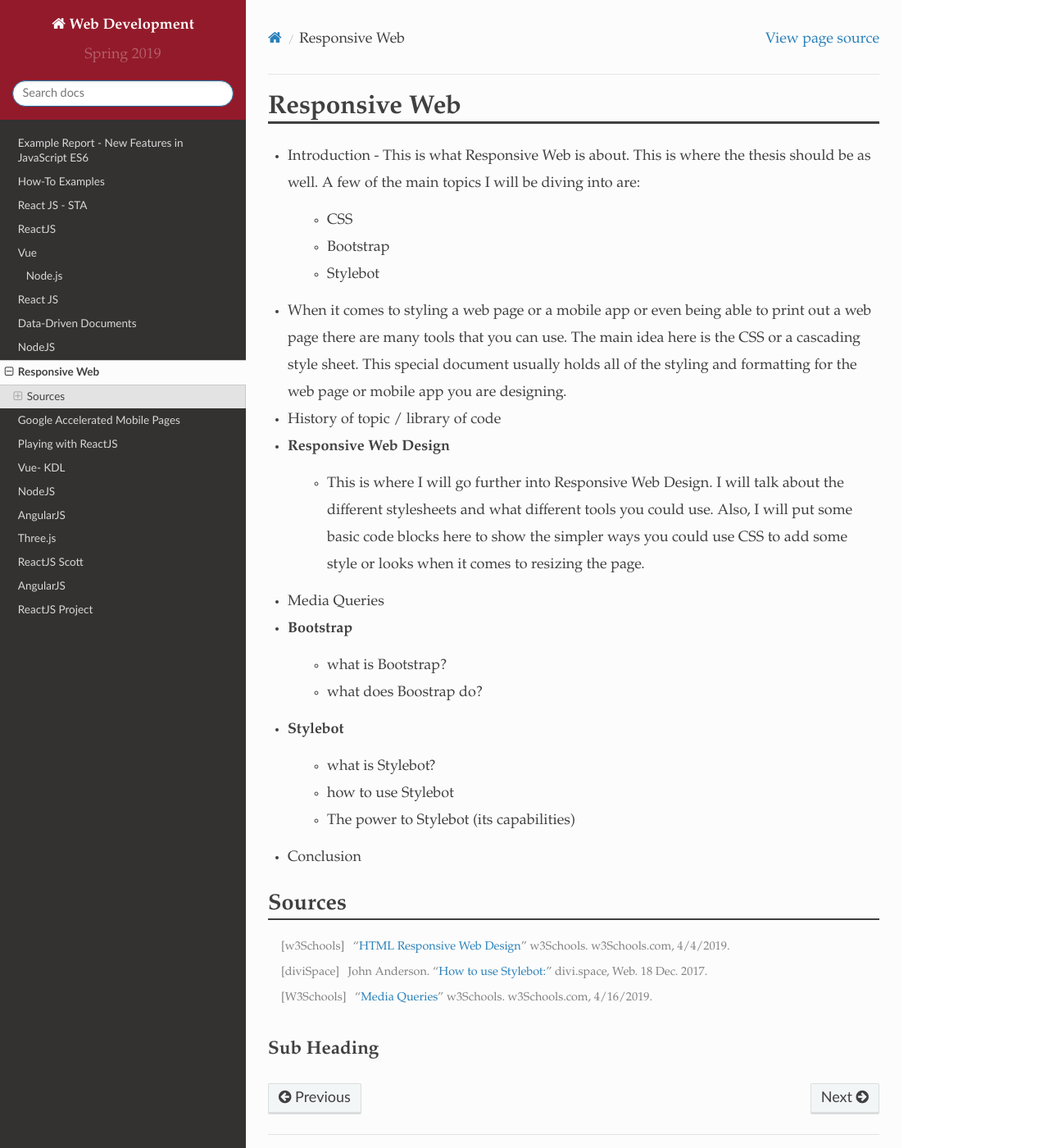
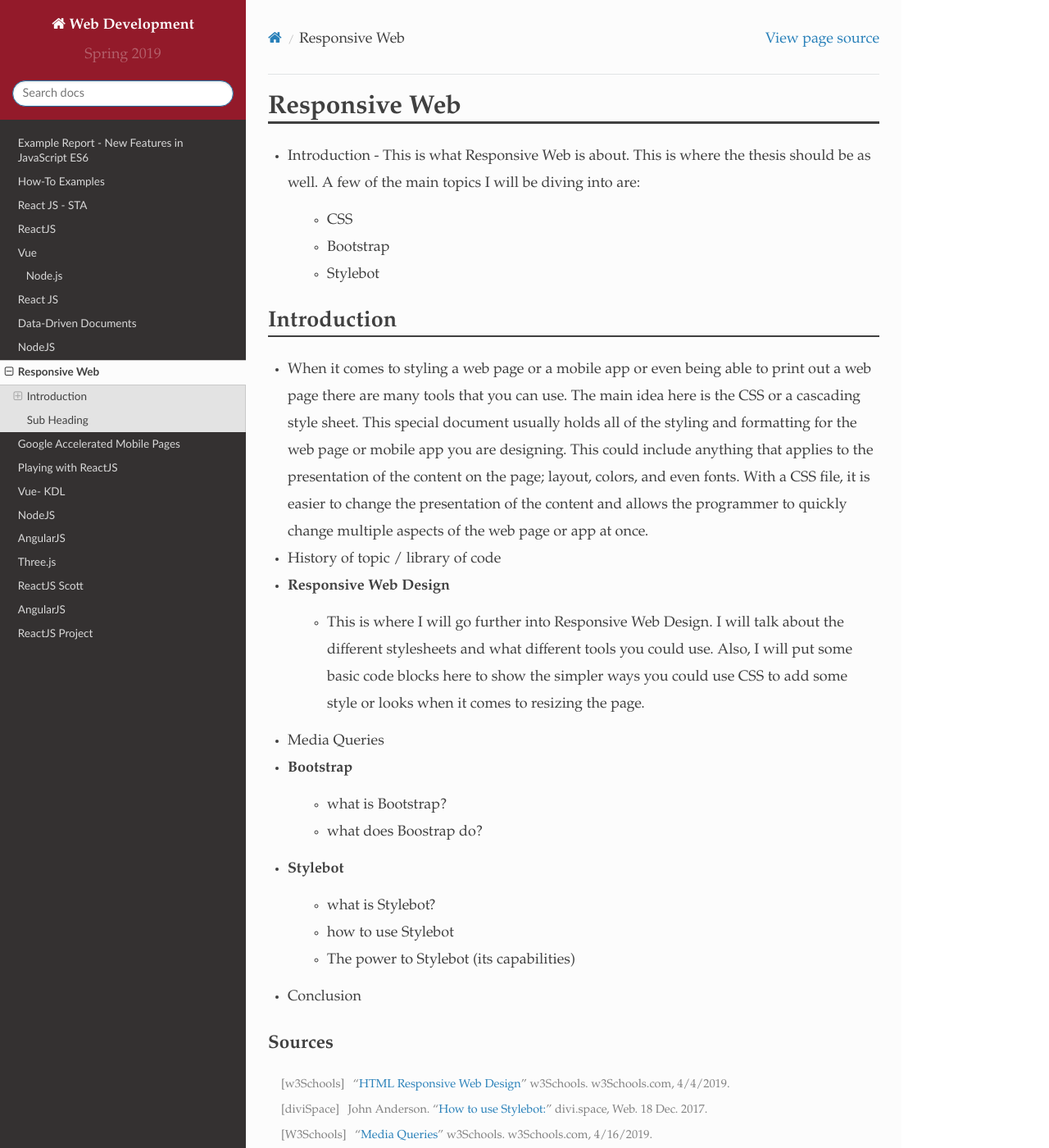
Before and after one commit to pvcraven/2019_spring_web_dev, a Sphinx documentation site: the page built from source/final/espersen/index.rst, in a window 1280 px wide and 1400 px high. Shown: the whole window at 82% size. Built offline with Sphinx 7.4.7 and the Read the Docs theme 2.0.0, drawn with Linux system fonts in a browser that asks for light colours; some of the changed text lies outside the part shown.

Commit message:
introduction progress

```diff
--- a/source/final/espersen/index.rst
+++ b/source/final/espersen/index.rst
@@ -8,11 +8,17 @@
     * Bootstrap
     * Stylebot
 
+Introduction
+~~~~~~~~~~~~
+
 * When it comes to styling a web page or a mobile app or even being able to print
   out a web page there are many tools that you can use.  The main idea here is
   the CSS or a cascading style sheet.  This special document usually holds all of
   the styling and formatting for the web page or mobile app you are designing.
-
+  This could include anything that applies to the presentation of the content on
+  the page; layout, colors, and even fonts.  With a CSS file, it is easier to change
+  the presentation of the content and allows the programmer to quickly change
+  multiple aspects of the web page or app at once.
 
 * History of topic / library of code
 
@@ -42,6 +48,7 @@
 .. [w3Schools] "`HTML Responsive Web Design <https://www.w3schools.com/html/html_responsive.asp>`_" w3Schools. w3Schools.com, 4/4/2019.
 .. [diviSpace] John Anderson. "`How to use Stylebot: <https://divi.space/css-course/how-to-use-stylebot-to-manipulate-css-on-the-fly/>`_" divi.space, Web. 18 Dec. 2017.
 .. [W3Schools] "`Media Queries <https://www.w3schools.com/css/css_rwd_mediaqueries.asp>`_" w3Schools. w3Schools.com, 4/16/2019.
+.. [SmashingMagazine] Christian Krammer. "`How To Setup A Print Style Sheet <https://www.smashingmagazine.com/2011/11/how-to-set-up-a-print-style-sheet/>`_" SmashingMagazine. smashingmagazine.com, 4/16/2019.
 
 
 
```
